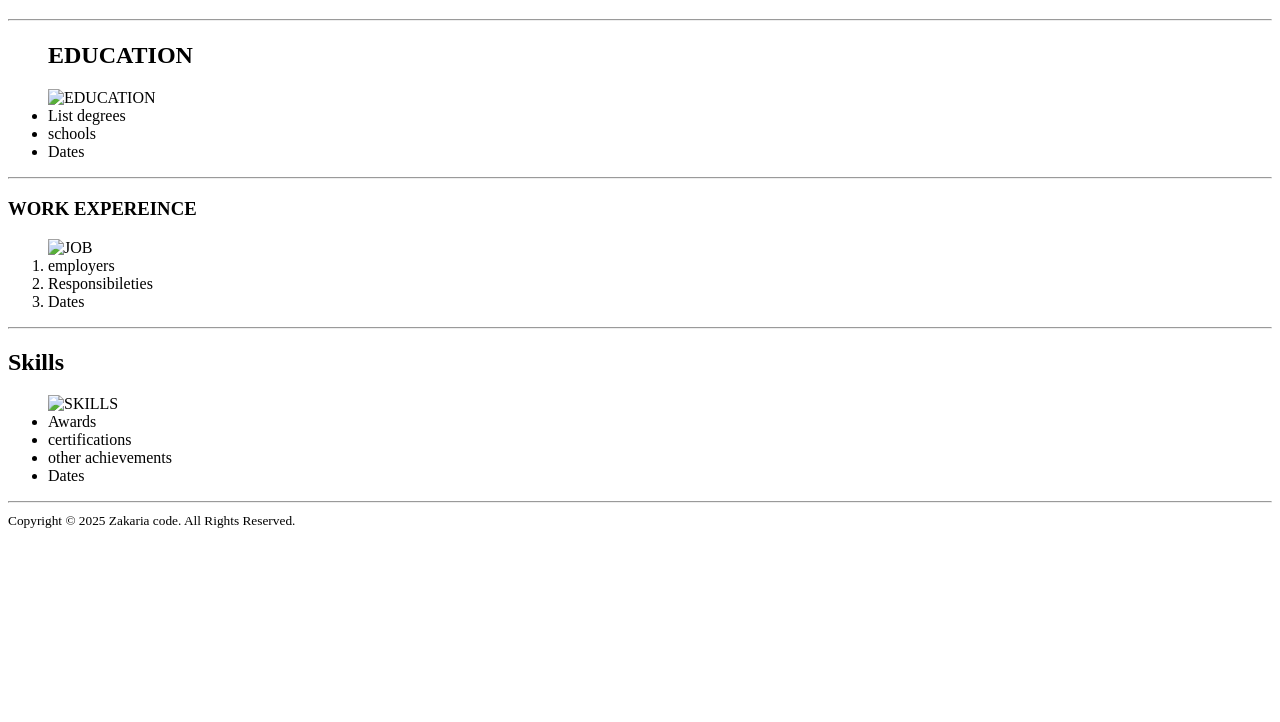
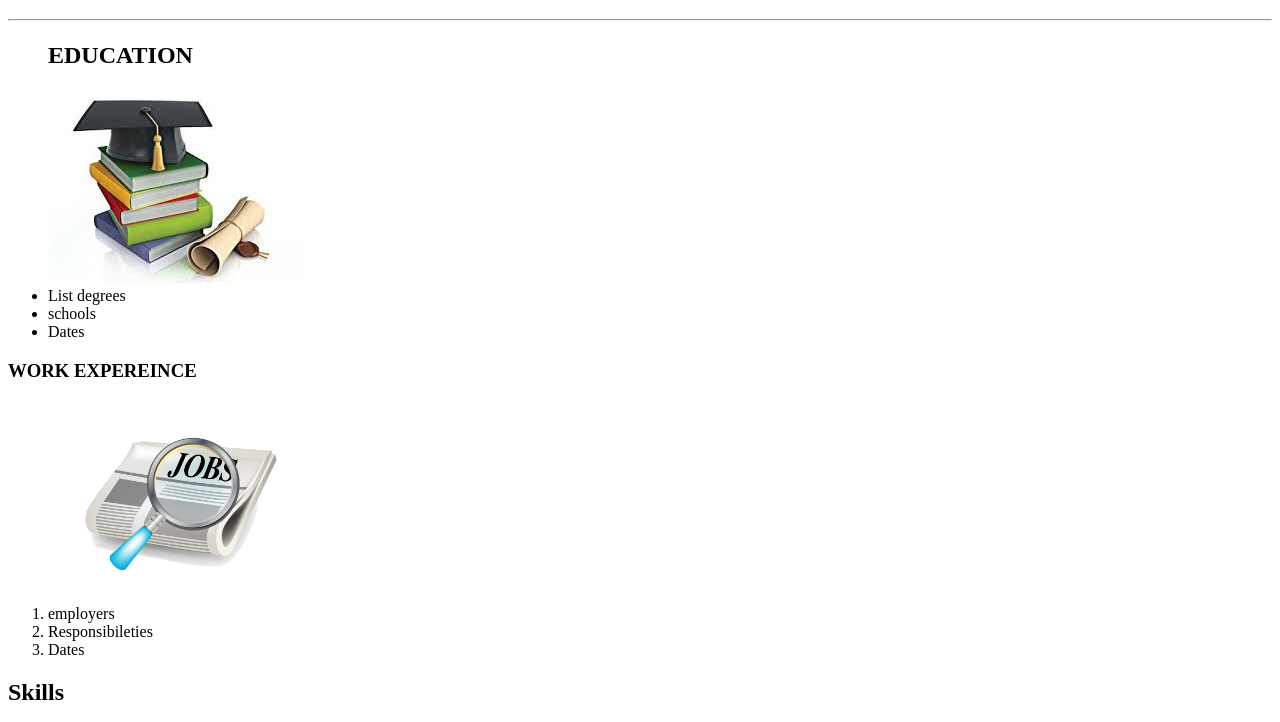
Before and after one commit to Zakariasaed/HTML-Porfolio-Project2, a plain HTML site: page index.html in a window 1280 px wide. Shown: the part 61-783 px from the top of the page. Drawn offline with Linux system fonts and the light colour scheme.

Commit message:
Add files via upload

```diff
--- a/index.html
+++ b/index.html
@@ -11,31 +11,31 @@
     <h1><Summary> </h1>
         <ul>
      <h2>EDUCATION</h2>
-     <img src="assets/images/edu.jpeg" alt="EDUCATION"/>
+     <img src="edu.jpeg" alt="EDUCATION"/>
         <li>List degrees</li>
         <li>schools</li>
         <li>Dates</li>
     </ul>
-    <hr>
+
         <h3>WORK EXPEREINCE</h3>
         <ol>
 
-            <img src="assets/images/R.png" alt="JOB" height="200"/>
+            <img src="R.png" alt="JOB" height="200"/>
             <li>employers</li>
             <li>Responsibileties</li>
             <li>Dates</li>
         </ol>
-        <hr>
+
               <h2>Skills</h2>
         <ul>
 
-            <img src="assets/images/skills.png" alt="SKILLS" height="200"/>
+            <img src="skills.png" alt="SKILLS" height="200"/>
             <li>Awards</li>
             <li>certifications</li>
             <li>other achievements</li>
             <li>Dates</li>
         </ul>
-    <hr>
+
          <footer>
     <small>
       Copyright © 2025 Zakaria code. All Rights Reserved.
```
